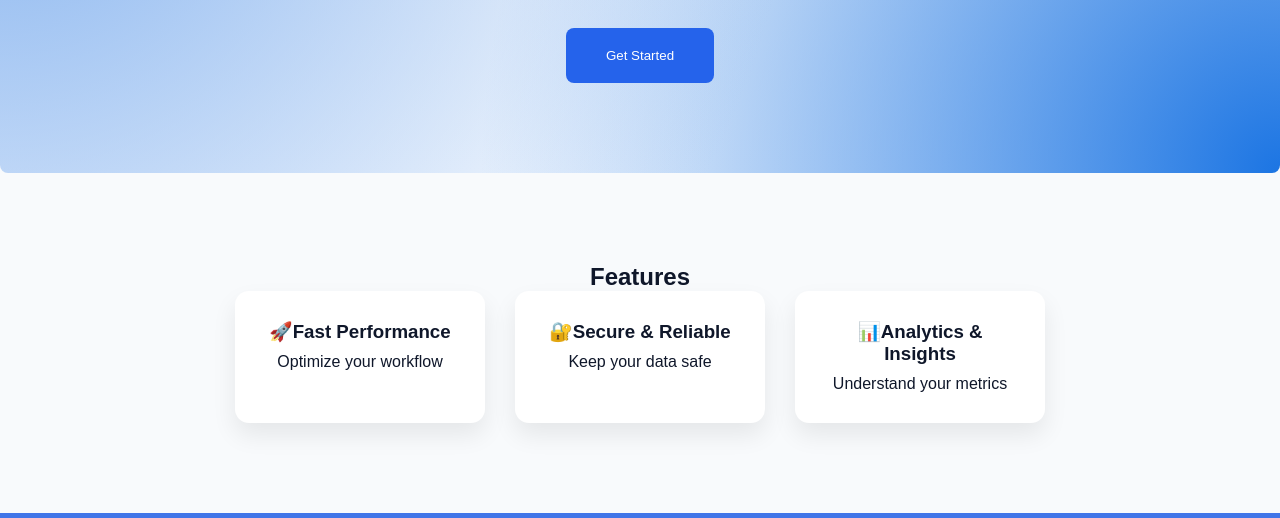
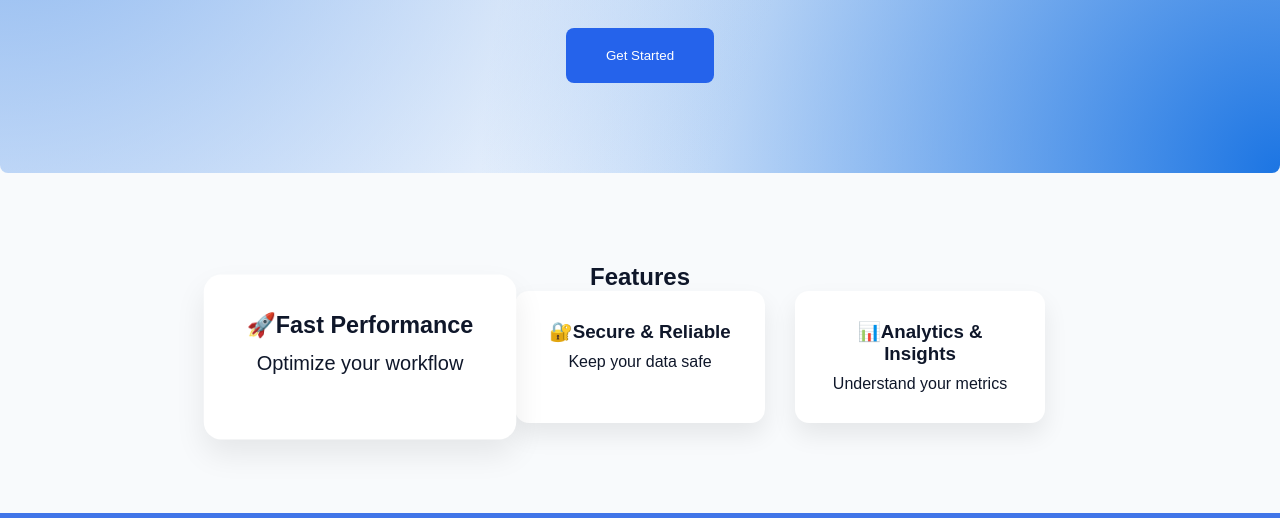
Before and after one commit to HARISHKUMAR4107/harim.github, a plain HTML site: page index.html in a window 1280 px wide. In both pictures the pointer is over the element 360 px from the left and 639 px from the top of the page. Shown: the part 282-800 px from the top of the page. Drawn offline with Linux system fonts and the light colour scheme.

Commit message:
Update index.html

```diff
--- a/index.html
+++ b/index.html
@@ -93,6 +93,11 @@
             width: 250px;
             border-radius: 14px;
             box-shadow: 0 12px 25px rgba(0,0,0,0.08);
+            transition: 0.3s;
+        }
+        .cards:hover{
+            transform: scale(1.25);
+            box-shadow: 0 12px 25px rgba(0,0,0,0.08);
         }
         .card h3 {
             margin-bottom: 10px;
@@ -156,4 +161,5 @@
             <p>©️2025Saasify. All rights reserved</p>
         </footer>
     </body>
+
 </html>
```
